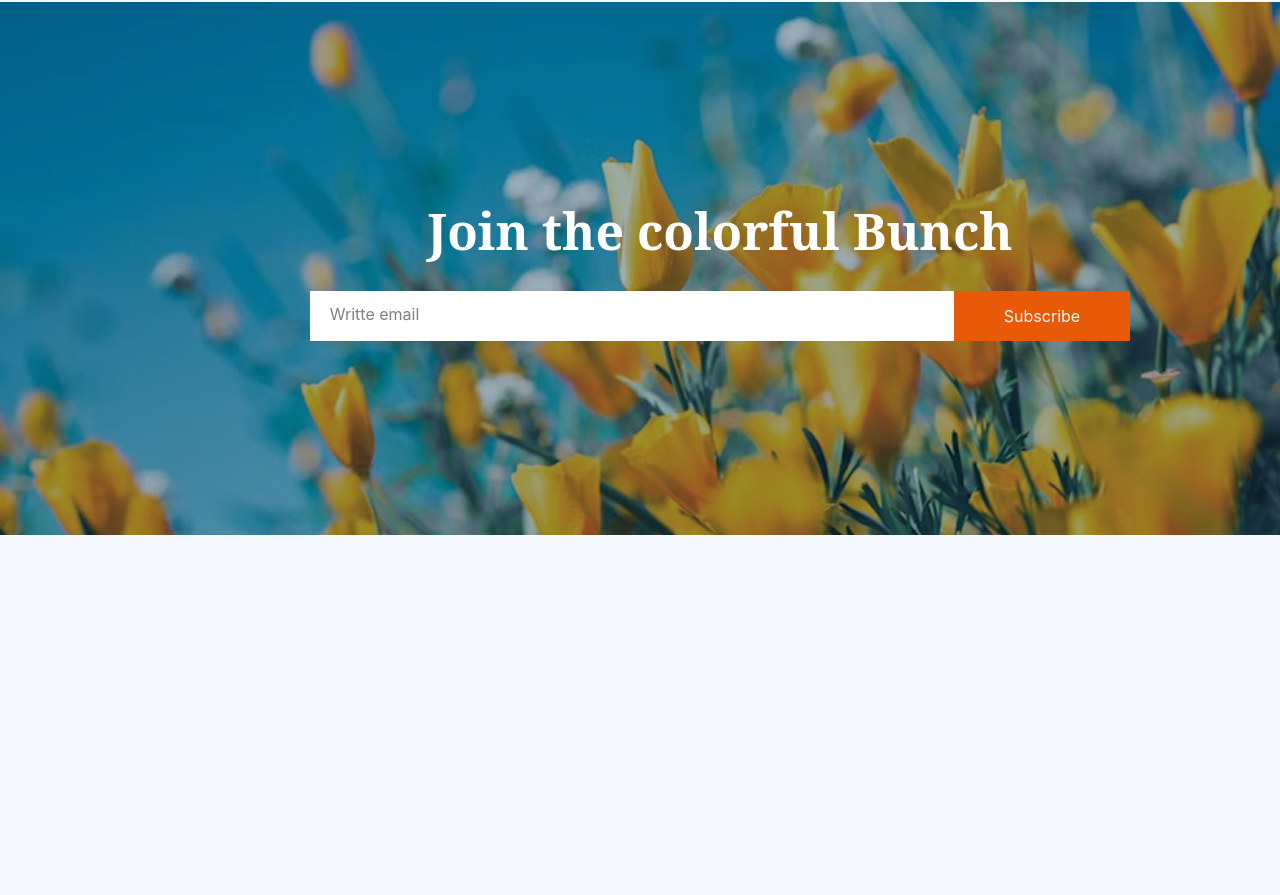
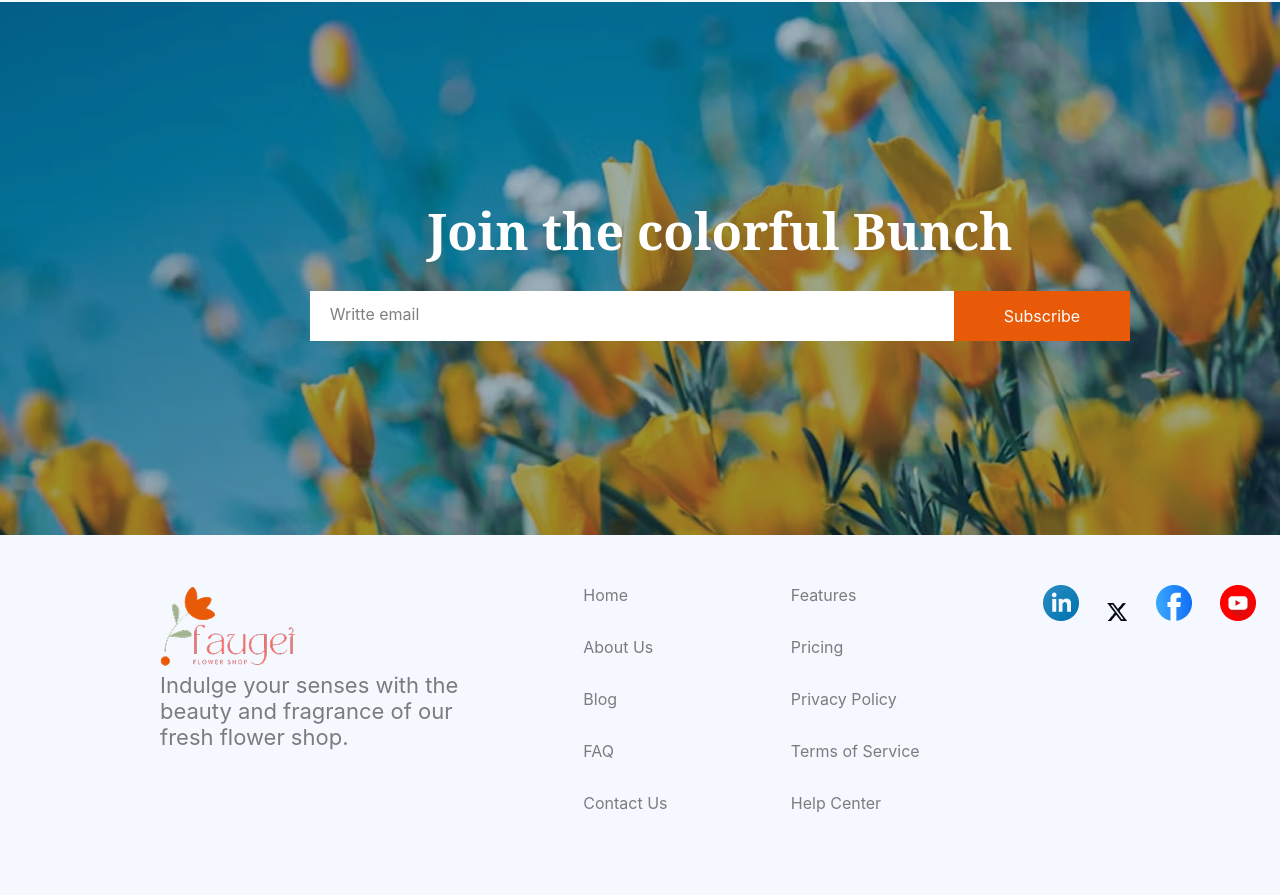
Before and after one commit to Sultanmia22/B12A02-Responsive-Flowers, a plain HTML site: page index.html in a window 1280 px wide. Shown: the part 3624-4519 px from the top of the page. Before the commit the page ends 4159 px from the top, so only its background shows below. Drawn offline with Linux system fonts and the light colour scheme.

Commit message:
added footer and responsive code

```diff
--- a/index.html
+++ b/index.html
@@ -156,5 +156,35 @@
         </div>
       </section>
     </main>
+    <!--! footer-section -->
+    <footer class="footer-section">
+      <div class="footer-one">
+        <img src="./assets/logo.png" alt="">
+        <p class="inter">Indulge your senses with the beauty and fragrance of our fresh flower shop. </p>
+      </div>
+
+      <ul>
+        <li><a href="#">Home</a></li>
+        <li><a href="#">About Us</a></li>
+        <li><a href="#">Blog</a></li>
+        <li><a href="#">FAQ</a></li>
+        <li><a href="#">Contact Us</a></li>
+      </ul>
+
+      <ul>
+        <li><a href="#">Features</a></li>
+        <li><a href="#">Pricing</a></li>
+        <li><a href="#">Privacy Policy</a></li>
+        <li><a href="#">Terms of Service</a></li>
+        <li><a href="#">Help Center</a></li>
+      </ul>
+
+      <div class="footer-link">
+        <a href=""><img src="./assets/icon-linkedin.png" alt=""></a>
+        <a href=""><img src="./assets/icon-twitter.png" alt=""></a>
+        <a href=""><img src="./assets/icon-facebook.png" alt=""></a>
+        <a href=""><img src="./assets/icon-youtube.png" alt=""></a>
+      </div>
+    </footer>
   </body>
 </html>
--- a/style/style.css
+++ b/style/style.css
@@ -393,14 +393,40 @@ body{
     background-color: var(--primary-color);
 }
 
-
+/* footer section */
+.footer-section{
+    width: 1440px;
+    margin: 0 auto;
+    display: flex;
+    justify-content: space-between;
+    padding: 50px 160px;
+}
+.footer-one{
+    width:300px;
+}
+.footer-one p{
+    font-size: 1.375rem;
+    color: var(--secondary-color);
+}
+.footer-section ul li{
+    list-style: none;
+    padding-bottom: 32px;
+}
+.footer-section ul li a{
+    text-decoration: none;
+    color: var(--secondary-color);
+    font-family: "Inter", sans-serif;
+}
+.footer-link a{
+   margin-right: 24px;
+}
 /*! responsive section */
 
 /* header section responsive */
 @media screen and (max-width:576px) {
 
     .navbar{
-        padding:0 16px;
+        padding:20px 16px;
     }
     .header{
         width: 100%;
@@ -511,4 +537,32 @@ body{
    .subscribe-btn{
     padding: 15px 30px;
    }
+
+   /* footer section */
+   .footer-section{
+    width: 100%;
+    flex-direction: column;
+    padding:50px 16px;
+   }
+   .footer-one{
+    margin-bottom: 30px;
+   }
+   .footer-one p{
+    font-size: 16px;
+    margin-top: 10px;
+   }
+
+   .banner-title,
+   .plant-title,
+   .lover-right-title,
+   .deals-title{
+     font-size:1.5rem;
+   }
+
+  .banner-discription,
+  .plant-discription,
+  .lover-list li,
+  .deals-description{
+    font-size:1rem;
+  }
 }
```
